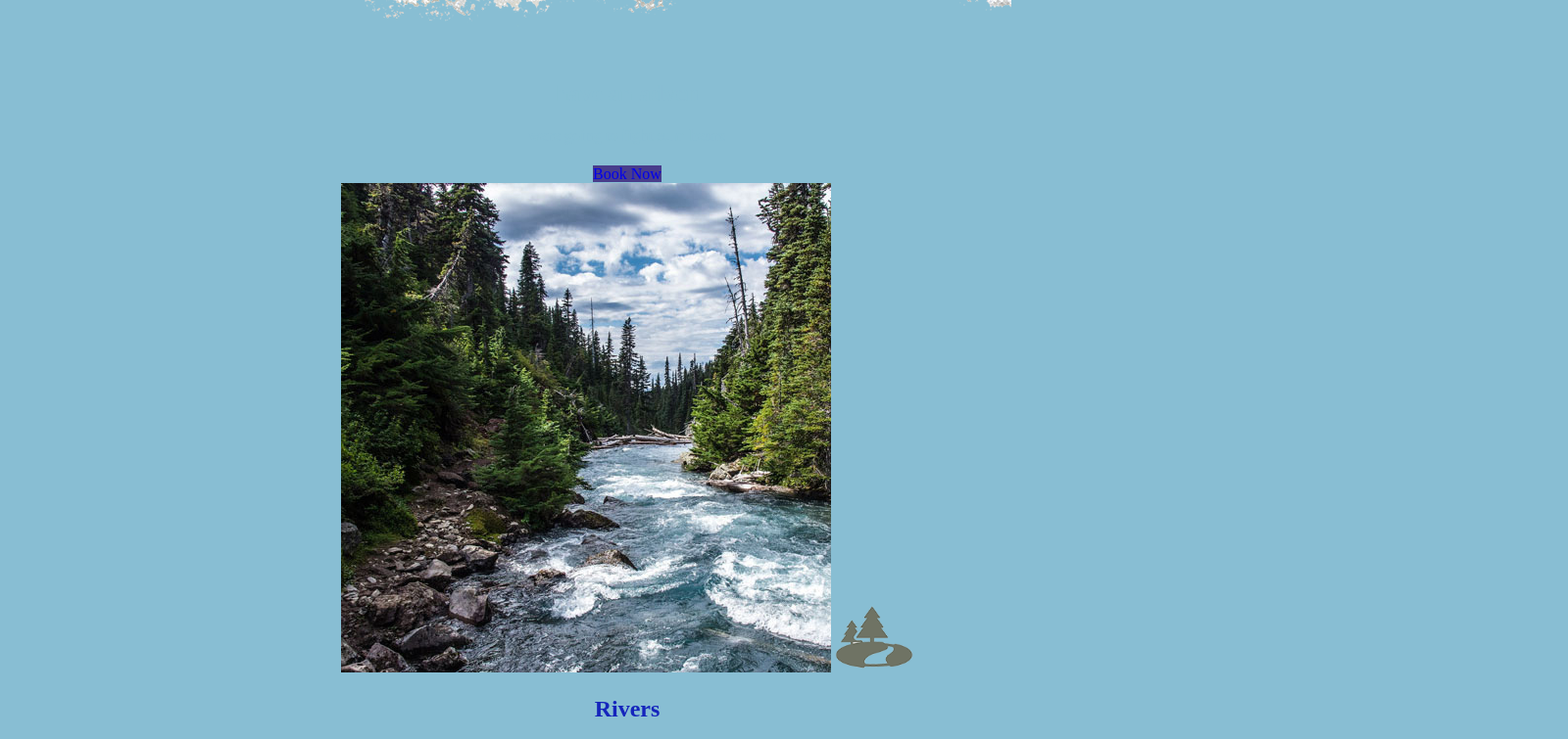
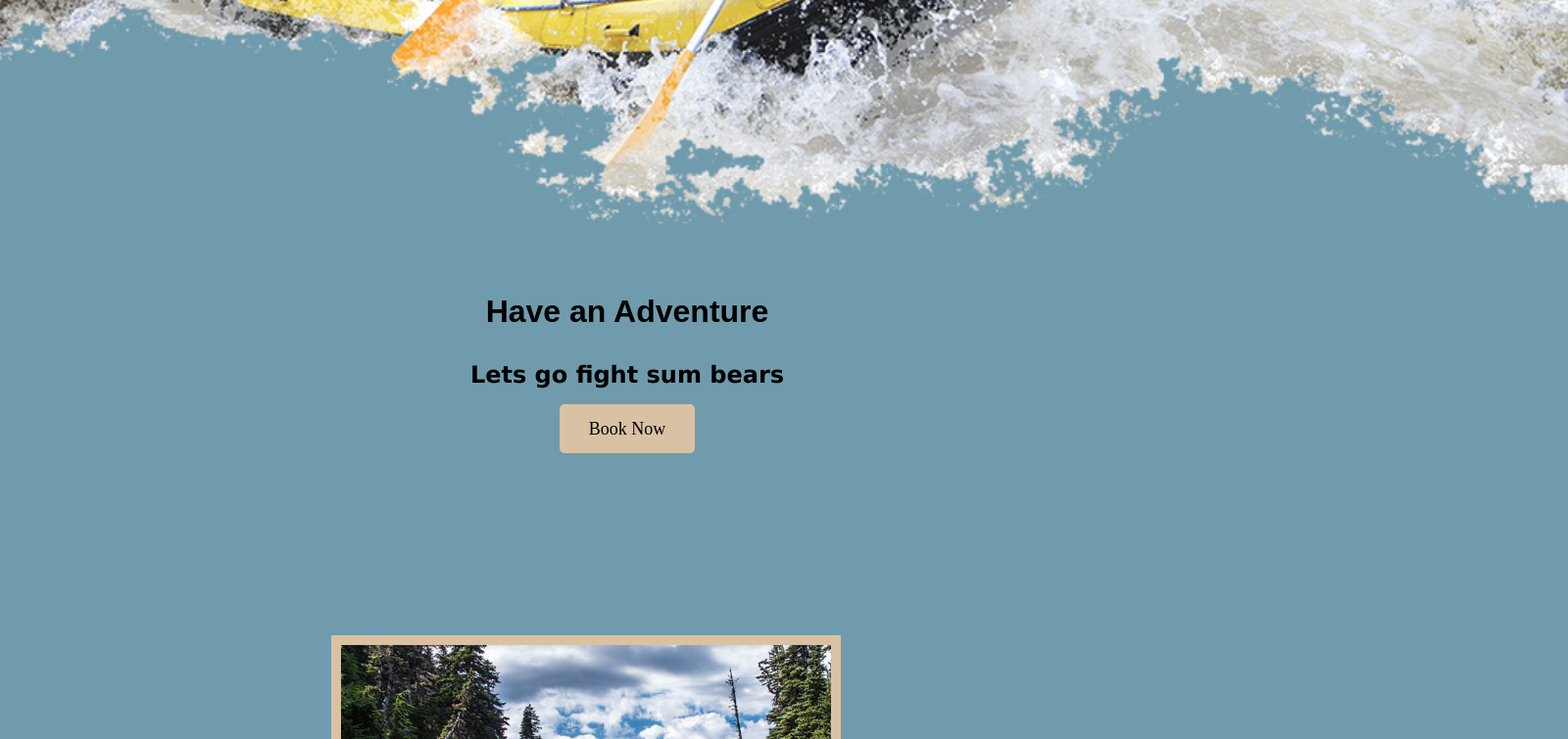
Before and after one commit to AllenReaper/Webdev130, a plain HTML site: page wwr/index.html in a window 1280 px wide. Shown: the part 940-1695 px from the top of the page at 98% size, 1600 px wide, since content can reach past the window. Drawn offline with Linux system fonts and the light colour scheme; a web font is replaced by a local one.

Commit message:
update  to wwr 2/8/24

```diff
--- a/wwr/index.html
+++ b/wwr/index.html
@@ -24,8 +24,8 @@
             <img id="hero-img" src="images/hero.png" alt="people rafting">
         </div>
         <section id="hero-msg">
-            <h1 class="home-title">have an adven</h1>
-            <h4>were going to fight sum bears</h4>
+            <h1 class="home-title">Have an Adventure</h1>
+            <h4>Lets go fight sum bears</h4>
             <div class='button-box'>
                 <a class='book' href="contactus.html">Book Now</a>
             </div>
--- a/wwr/styles/style.css
+++ b/wwr/styles/style.css
@@ -1,3 +1,5 @@
+
+@import url('https://fonts.googleapis.com/css2?family=IM+Fell+French+Canon&family=Lato:ital,wght@0,400;0,700;1,400&display=swap');
 
 #content div{
     max-width: 1600px;
@@ -6,27 +8,44 @@
 
 .icon {
     width: 80px;
+    padding-top: 10px;
+}
+
+.logo {
+    height: 120px;
 }
 
 nav a{
     text-align: center;
-    color: #008BF8;
+    color: #3fabfd;
     text-decoration: none;
+    margin: 110px;
+    padding: 35px;
 }
 
 nav a:hover{
-    background-color: #d31b1b;
+    background-color: #060505;
     color: #d31b1b;
 }
 
 #hero-msg h1{
     text-align: center;
-    color: #88bed3;
+    color: #000000;
+    font-size: 200%;
+    font-family: fantasy;
 }
 
 #hero-msg h4{
     text-align: center;
-    color: #88bed3;
+    color: #000000;
+    font-family: 'Lucida Sans', 'Lucida Sans Regular', 'Lucida Grande', 'Lucida Sans Unicode', Geneva, Verdana, sans-serif;
+    font-size: 150%;
+}
+
+#hero-img {
+    height: auto;
+    width: 1600px;
+
 }
 
 .button-box{
@@ -39,15 +58,15 @@ main section{
     color: #1525bc;
 }
 
-
-#background {
-    height: 725px;
-    color: #1525bc;
+body{
+    background-color: #709bac;
+    color: black;
+    margin: 0;
+    padding: 0;
 }
 
-body{
-    background-color: #88bed3;
-    color: black;
+h2 {
+    margin: 0;
 }
 
 header{
@@ -55,16 +74,26 @@ header{
 
 }
 
-
-.book{
-    background-color: darkslateblue;
-    color: none;
-    text-decoration: none;
+#background {
+    height: 725px;
+    color: #1525bc;
 }
 
-.join{
-    background-color: darkviolet;
+.book, .join {
+    background-color: #d9c2a3;
+    color: black;
     text-decoration: none;
+    font-size: 18px;
+    padding: 15px 30px;
+    margin-top: 50px;
+    border-radius: 5px;
+}
+
+.card-img {
+    border: 10px solid #d9c2a3;
+}
+main section img {
+    box-sizing: border-box;
 }
 
 .book:hover{
@@ -78,18 +107,42 @@ header{
 
 .msg{
     background-color: aqua;
+    font-family: 'protest+strike', 'Bradley Hand', sans-serif;
+    padding: 35px;
+    line-height: 1.5em
+
 }
 
 .msg h2{
     color: black;
+    font-family: 'monospace', 'protest+strike', sans-serif ;
 }
 
 .msg p {
     color: blueviolet;
+    font-size: .8em;
+    padding-bottom: 15px;
+}
+
+
+.home-title{
+    font-family: 'monospace', 'Bradley Hand', sans-serif;
+    font-size: 2em;
+    margin-top: 10px;
+}
+
+#logo_link{
+    padding-top: 5px;
+}
+
+.mountains {
+    max-width: 1600px;
 }
 
 footer{
     background-color: aliceblue;
+    padding: 25px 50px;
+    margin-top: 200px;
 }
 
 footer a {
@@ -105,3 +158,19 @@ footer p {
 footer p a:hover {
     text-decoration: underline;
 }
+
+footer .social img {
+    padding-top: 15px;
+}
+
+.rivers-card {
+    margin: 200px 0;
+}
+
+.camping-card {
+    margin: 200px 0;
+}
+
+.rapids-card {
+    margin: 200px 0;
+}
```
